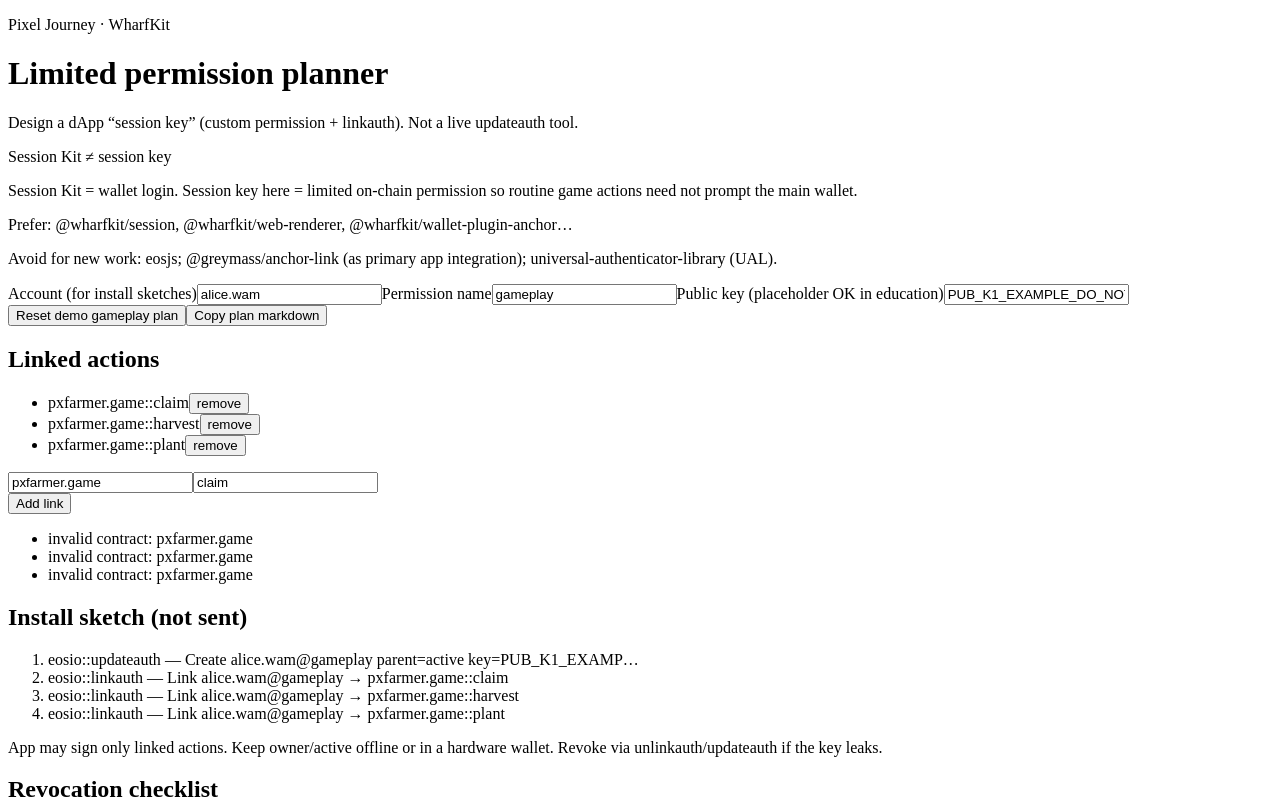
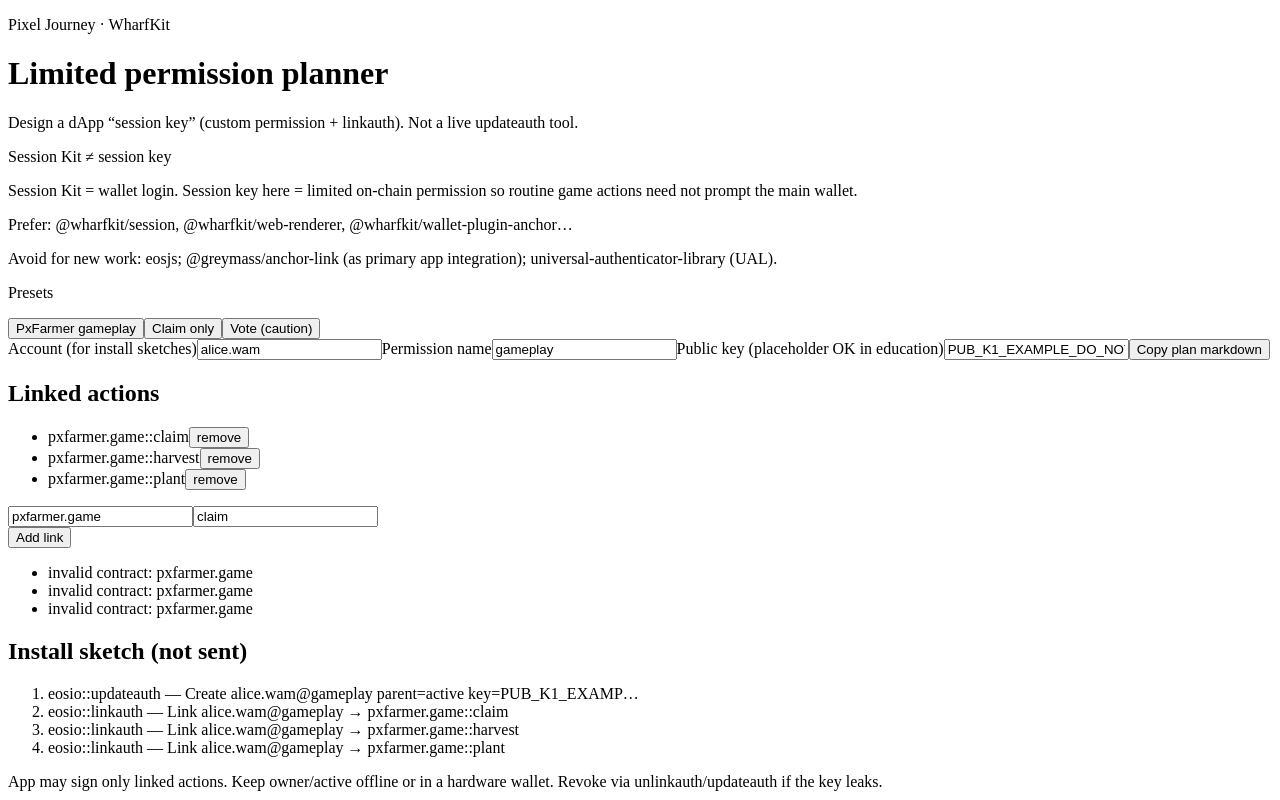
Before and after one commit to pixel-journey/wax-wharfkit-session-keys-and-linked-permissions, a Next.js app: page / in a window 1280 px wide. Shown: the top 800 px of the page. Built offline with nearby package versions, Linux system fonts and the light colour scheme.

Commit message:
Planner: preset catalog buttons

```diff
--- a/src/PlanPlanner.tsx
+++ b/src/PlanPlanner.tsx
@@ -2,11 +2,8 @@
 
 import { useMemo, useState } from "react";
 import { exportPlanMarkdown } from "./exportPlan";
-import {
-  demoGameplayPlan,
-  installActionSketches,
-  validatePlan,
-} from "./plans";
+import { installActionSketches, validatePlan } from "./plans";
+import { PRESET_CATALOG } from "./presets";
 import { RelatedBlueprints } from "./RelatedBlueprints";
 import type { LimitedPermissionPlan, LinkedAction } from "./types";
 import {
@@ -17,7 +14,9 @@ import {
 } from "./wharfNotes";
 
 export function PlanPlanner() {
-  const [plan, setPlan] = useState<LimitedPermissionPlan>(() => demoGameplayPlan());
+  const [plan, setPlan] = useState<LimitedPermissionPlan>(() =>
+    PRESET_CATALOG[0].build()
+  );
   const [account, setAccount] = useState("alice.wam");
   const [newContract, setNewContract] = useState("pxfarmer.game");
   const [newAction, setNewAction] = useState("claim");
@@ -99,6 +98,22 @@ export function PlanPlanner() {
       </section>
 
       <section className="rounded-2xl border border-white/10 bg-black/40 p-4 space-y-3">
+        <p className="text-xs opacity-70">Presets</p>
+        <div className="flex flex-wrap gap-2">
+          {PRESET_CATALOG.map((p) => (
+            <button
+              key={p.id}
+              type="button"
+              className="px-2 py-1 rounded-lg text-xs bg-white/10"
+              onClick={() => {
+                setPlan(p.build());
+                setMessage(`Loaded preset: ${p.label}`);
+              }}
+            >
+              {p.label}
+            </button>
+          ))}
+        </div>
         <label className="block text-xs opacity-70">
           Account (for install sketches)
           <input
@@ -127,14 +142,6 @@ export function PlanPlanner() {
             className="mt-1 w-full rounded-lg border border-white/15 bg-black/50 px-3 py-2 font-mono text-sm"
           />
         </label>
-        <div className="flex flex-wrap gap-2">
-          <button
-            type="button"
-            className="px-3 py-2 rounded-lg text-sm bg-white/10"
-            onClick={() => setPlan(demoGameplayPlan())}
-          >
-            Reset demo gameplay plan
-          </button>
         <button
           type="button"
           className="px-3 py-2 rounded-lg text-sm bg-sky-700"
@@ -142,7 +149,6 @@ export function PlanPlanner() {
         >
           Copy plan markdown
         </button>
-        </div>
       </section>
 
       <section className="rounded-2xl border border-white/10 bg-black/30 p-4 space-y-3">
@@ -214,11 +220,10 @@ export function PlanPlanner() {
         <ol className="list-decimal pl-5 space-y-1 leading-relaxed">
           <li>Remove the limited key from the dApp / local storage.</li>
           <li>
-            <code className="text-[10px]">unlinkauth</code> each linked action (or ops
-            bulk policy).
+            <code className="text-[10px]">unlinkauth</code> each linked action.
           </li>
           <li>
-            <code className="text-[10px]">updateauth</code> to drop the key or the
+            <code className="text-[10px]">updateauth</code> to drop the key or
             permission.
           </li>
           <li>
```
Lines whose indentation alone changed are shown as unchanged.
